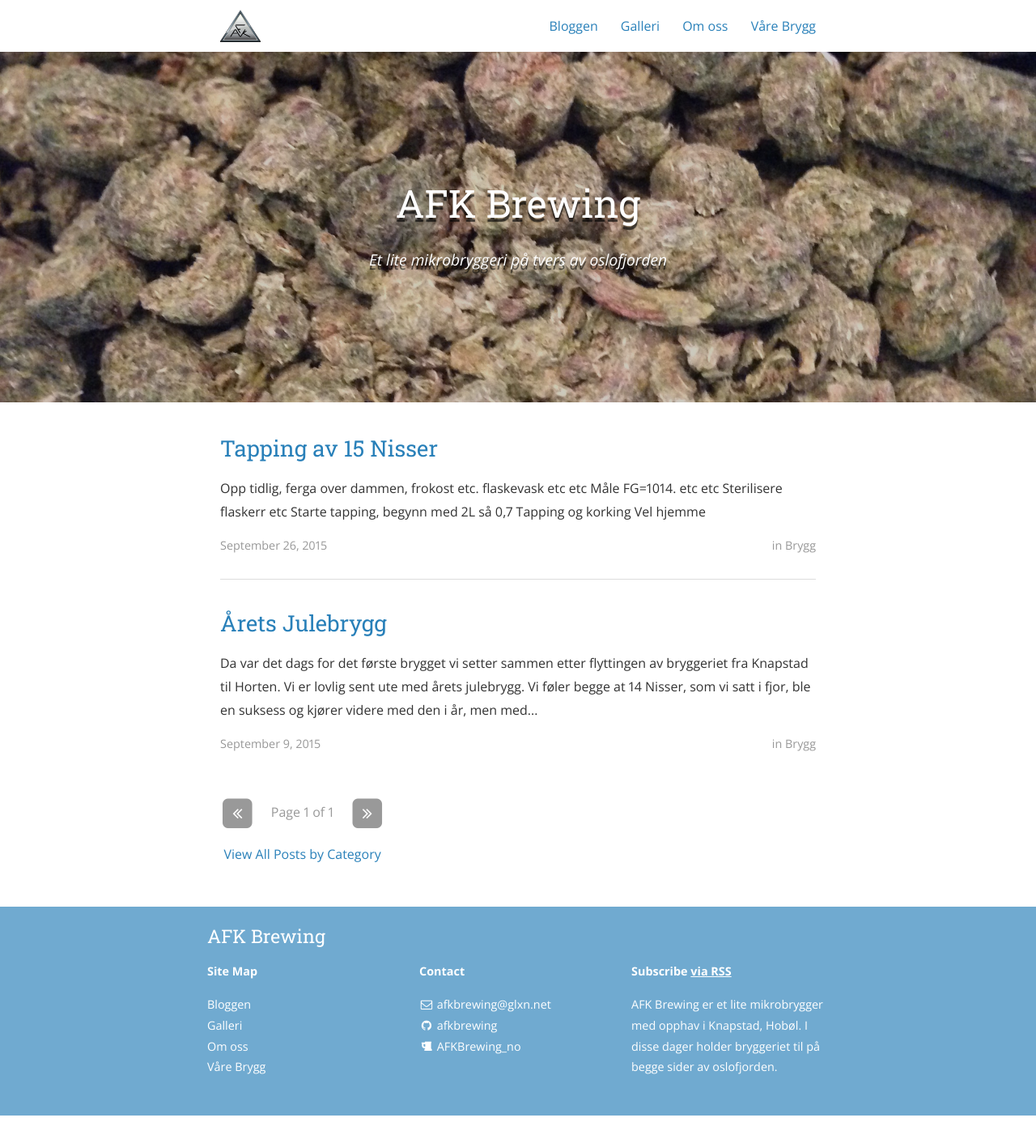
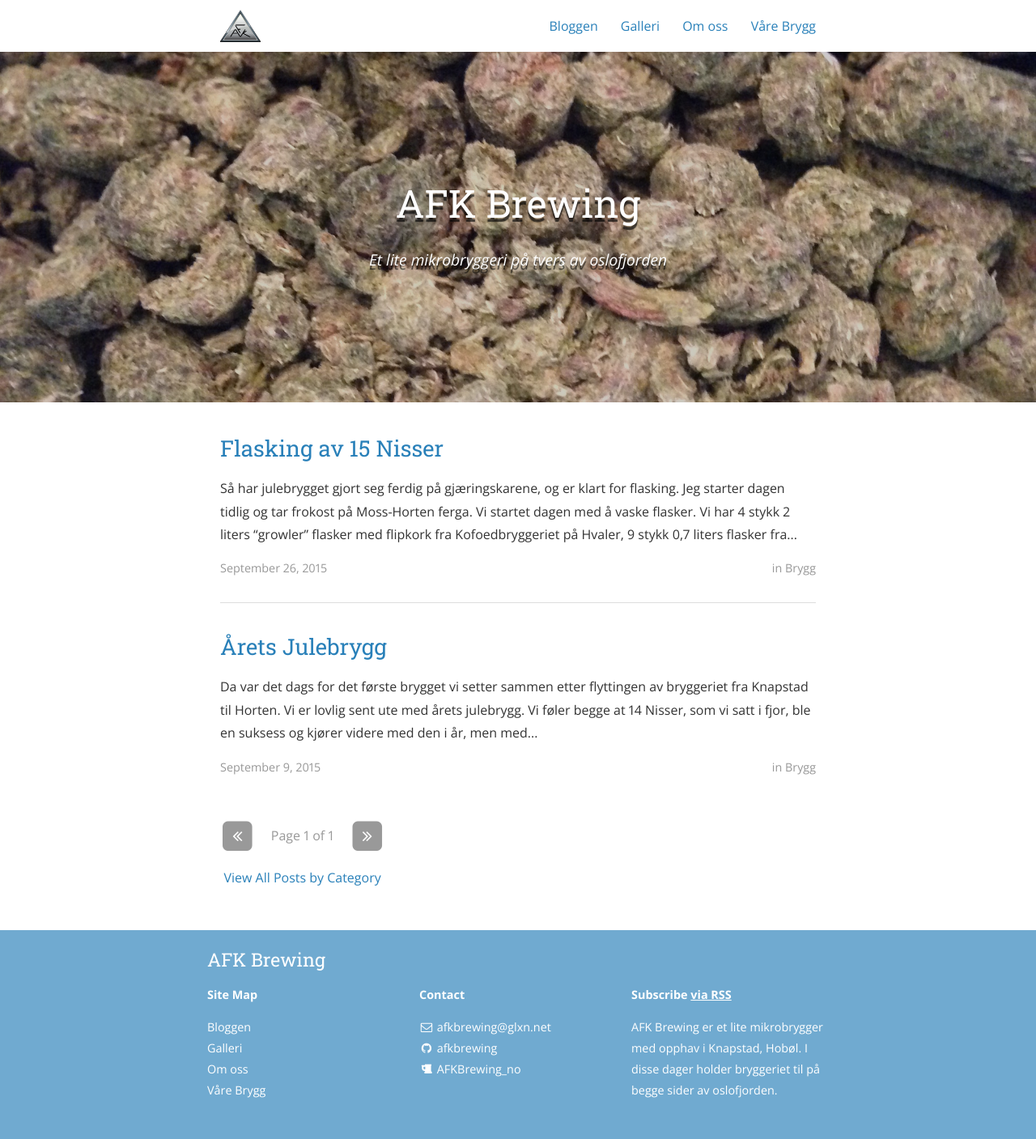
Before and after one commit to kenglxn/afkbrewing, a Jekyll site: the page built from index.html, in a window 1280 px wide. Shown: the whole page at 81% size. Built offline with Jekyll 4.4.1, drawn with Linux system fonts in a browser that asks for light colours; nearby versions of some CDN libraries; the list of posts is cut into pages by our own code; a style sheet for code colours, icons or effects is not loaded; before the commit the page ends 1378 px from its top, so only the background shows below that.

Commit message:
add text

```diff
--- a/_posts/2015-09-09-arets-julebrygg.markdown
+++ b/_posts/2015-09-09-arets-julebrygg.markdown
@@ -30,4 +30,4 @@
 
 <img src="{{ site.baseurl }}assets/julebrygg2015/pour.png" title="Over til gjæringskaret" class="profile">
 
-Vi endte opp med totalt ca 52 Liter vørt fordelt på to batcher, begge med en FG på 1060, så nå er det bare å vente og krysse fingrene.
+Vi endte opp med totalt ca 52 Liter vørt fordelt på to batcher, begge med en OG på 1060, så nå er det bare å vente og krysse fingrene.
--- a/_posts/2015-09-26-tapping-av-15nisser.markdown
+++ b/_posts/2015-09-26-tapping-av-15nisser.markdown
@@ -1,6 +1,6 @@
 ---
 layout: post
-title:  "Tapping av 15 Nisser"
+title:  "Flasking av 15 Nisser"
 date:   2015-09-26 20:00:00
 author: Ken Gullaksen
 categories: Brygg
@@ -8,30 +8,40 @@
 cover:  "assets/julebrygg2015/fg_cover.png"
 ---
 
-Opp tidlig, ferga over dammen, frokost etc.
+Så har julebrygget gjort seg ferdig på gjæringskarene, og er klart for flasking. Jeg starter dagen tidlig og tar frokost på Moss-Horten ferga.
 
 <img src="{{ site.baseurl }}assets/julebrygg2015/breakfast_on_ferry_before_tap_crop.png" title="Frokost" class="profile">
 
-flaskevask etc etc
+Vi startet dagen med å vaske flasker. Vi har 4 stykk 2 liters "growler" flasker med flipkork fra Kofoedbryggeriet på Hvaler, 9 stykk 0,7 liters flasker fra Kinn Bryggeri og utallige varianter 0,5 liters flasker. Etter å ha opplevd å miste 50 Liter i fjor påske til forurensing er vi blitt ekstra nøye med renhold. I dag vasket vi alle flaskene to ganger i vaskemiddel. Vi byttet også vann underveis for sikkerhetsskyld. For vasking fungerer de åpne gjæringskarene veldig bra.
 
 <img src="{{ site.baseurl }}assets/julebrygg2015/flaskevask.png" title="Flaskevask" class="profile">
 
-Måle FG=1014. etc etc
+Siden vi traff blink på brygget med tanke på OG, var vi veldig spent på FG. OG står for [Original Gravity][OG] og er en måling av mengden sukkerinnhold i vørten. FG står for [Final Gravity][FG] og måler sukkerinnhold etter gjæring. Ved å ta OG og trekke fra FG, så kan man se hvor mye sukker gjæren har spist, og på denne måten beregne alkoholprosent (ABV). Vi landet på en FG på 1014, og hadde en OG på 1060. Da kan vi si at før ettergjæring på flasker er brygget 6% ABV. (OG - FG) * 131. Vi legger på ca 0,5% for ettergjæring, og regner da med at 15Nisser har en ABV på 6,5% når den er klar rett før jul.
 
 <img src="{{ site.baseurl }}assets/julebrygg2015/fg_measure.png" title="Måler FG" class="profile">
 
-Sterilisere flaskerr etc
+Før vi tappet flaskene kjørte vi også en sterilisering med [Star San][Star San] ved hjelp av en genial [flaskerenser][Flaskerenser] før vi hang dem på [flasketreet][Flasketre].
 
 <img src="{{ site.baseurl }}assets/julebrygg2015/sterilisering_flasker.png" title="Sterilisering av flasker" class="profile">
 
-Starte tapping, begynn med 2L så 0,7
+Deretter var det bare å flaske. Vi startet med 2 liters flaskene så 0,7 og 0,5 til slutt. Ved flasking er det mye hjelp å få i en [tappestang][Tappestang].
 
 <img src="{{ site.baseurl }}assets/julebrygg2015/start_tapping_2l.png" title="Start tapping på 2L flasker" class="profile">
 
-Tapping og korking
+Vi har også skaffet oss en [korkemaskin][Korkemaskin] som fungerer veldig bra.
 
 <img src="{{ site.baseurl }}assets/julebrygg2015/tapping_og_kork.png" title="Tapping og korking" class="profile">
 
-Vel hjemme
+Vel hjemme etter en kjøretur med mye klirring er brygget på plass.
 
 <img src="{{ site.baseurl }}assets/julebrygg2015/loot.png" title="Vel hjemme med julebrygget" class="profile">
+
+Da er det bare å glede seg til Jul.
+
+[OG]:     https://en.wikipedia.org/wiki/Gravity_(alcoholic_beverage)#Original_Gravity_.28OG.29.3B_Original_Extract_.28OE.29
+[FG]:     https://en.wikipedia.org/wiki/Gravity_(alcoholic_beverage)#Final_Gravity_.28FG.29.3B_Apparent_Extract_.28AE.29
+[Star San]:     http://www.brygging.no/produkter/renhold-/-kjemi/starsan-473-ml
+[Flaskerenser]:     http://www.brygging.no/produkter/renhold-/-kjemi/flaskerenser-avvinatore
+[Flasketre]:      http://www.brygging.no/produkter/renhold-/-kjemi/flasketre-for-81-flasker
+[Tappestang]:     https://www.bryggselv.no/flasking/tilbeh%C3%B8r/Tappestang/Flaskefyller--tappestang-400045-p0000000392
+[Korkemaskin]:      https://www.bryggselv.no/flasking/korkmaskiner/Kronekapsel/H%C3%A5ndkorker-bordmodell-400192-p0000000507
```
